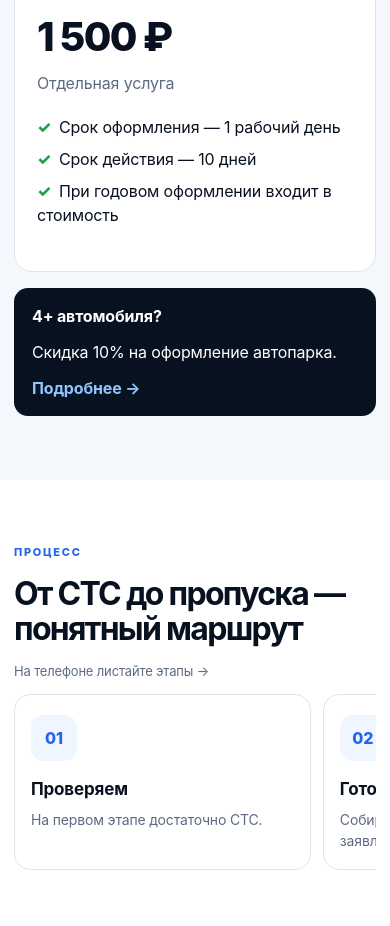
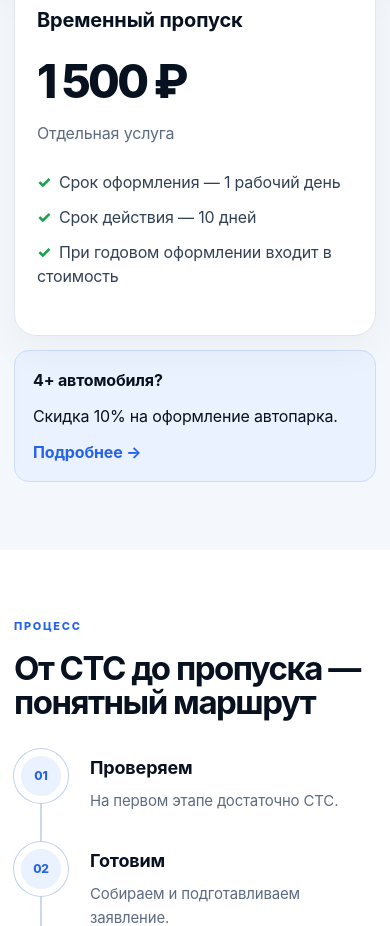
Before and after one commit to ZaKaTuJIa/routemsk, a plain HTML site: page index.html in a window 390 px wide. Shown: the part 2345-3271 px from the top of the page. Drawn offline with Linux system fonts and the light colour scheme.

Commit message:
design: rebuild pricing and six-step route timeline

```diff
--- a/index.html
+++ b/index.html
@@ -202,6 +202,24 @@ body{font-family:Inter,Segoe UI,Arial,sans-serif;color:var(--ink);letter-spacing
   .trust-grid{margin-top:24px;border-radius:16px}.trust-item{min-height:96px;padding:20px 16px;border-bottom:1px solid var(--line)}.trust-item:nth-child(2){border-right:0}.trust-item:nth-last-child(-n+2){border-bottom:0}.trust-item strong{font-size:19px}.trust-item span{font-size:12px}
 }
 @media(max-width:420px){.header-cta{font-size:0;min-width:72px}.header-cta::after{content:"СТС";font-size:13px}.hero h1{font-size:36px}.application-route span{font-size:11px}}
+/* Redesign B: asymmetric pricing and six-stop route timeline. */
+.section{padding:96px 0}.section-gray{background:var(--soft)}.section-head{max-width:820px;margin-bottom:42px}
+.section-head h2,.fleet h2,.final h2{font-size:clamp(38px,3.7vw,48px);line-height:1.04;letter-spacing:-2.2px}.section-head p{max-width:650px;margin-top:15px;font-size:17px;line-height:1.6}
+.price-grid{grid-template-columns:3fr 2fr;gap:18px;align-items:stretch}.card{position:relative;overflow:hidden;padding:32px;border-radius:22px;border-color:#dfe6f0;box-shadow:0 14px 40px rgba(15,23,42,.045)}
+.card.featured{border:1px solid #17243a;background:var(--ink-2);color:#fff;box-shadow:0 24px 60px rgba(8,17,31,.16)}.card.featured::before{content:"";position:absolute;inset:0 0 auto;height:6px;background:var(--blue)}
+.card.featured .tag{background:rgba(37,99,235,.18);color:#aac1ff}.card.featured p{color:#aebbd0}.card.featured li{color:#e6edf8}.card.featured .price{color:#fff}.card.featured .btn{box-shadow:none}
+.tag{padding:7px 11px;border-radius:999px}.card h3{font-size:20px}.price{margin:12px 0 5px;font-size:52px;letter-spacing:-2.8px}.card ul{gap:11px;margin:25px 0}.card li{color:#334155}.card .btn{min-width:220px}
+.fleet-banner{margin-top:14px;padding:18px 22px;border:1px solid #cddcff;border-radius:15px;background:#eaf1ff;color:var(--ink)}.fleet-banner a{color:var(--blue)}
+.process-wrap{overflow:visible;padding:4px 0 0}.route-process{position:relative;display:grid;grid-template-columns:repeat(6,1fr);gap:0;min-width:0}.route-process::before{display:block;left:7%;right:7%;top:27px;height:2px;background:#cad7ec}
+.route-step{min-height:190px;padding:0 12px;border:0;border-radius:0;background:transparent;box-shadow:none;text-align:left}.route-step:hover{border-color:transparent;transform:none;box-shadow:none}.route-step:hover .num{background:var(--blue);color:#fff}
+.route-step .num{position:relative;width:54px;height:54px;margin:0 0 18px;border:7px solid #fff;border-radius:50%;background:#eaf1ff;color:var(--blue);box-shadow:0 0 0 1px #bfd0ec;font-size:12px}.route-step h3{font-size:17px;margin:0 0 8px}.route-step p{font-size:14px;line-height:1.55}
+@media(max-width:1000px){.route-process{grid-template-columns:repeat(3,1fr);gap:24px 0}.route-process::before{display:none}.route-step{min-height:165px;padding:0 18px 0 0}.route-step .num{border-width:5px}}
+@media(max-width:700px){
+  .section{padding:68px 0}.section-head{margin-bottom:30px}.section-head h2,.fleet h2,.final h2{font-size:33px;letter-spacing:-1.5px}.section-head p{font-size:16px}
+  .price-grid{grid-template-columns:1fr}.card{padding:26px 22px}.card.featured{order:-1}.price{font-size:46px}.card .btn{width:100%}.fleet-banner{padding:17px 18px}
+  .mobile-swipe-hint{display:none}.process-wrap{overflow:visible;padding:0}.route-process{display:grid;grid-template-columns:1fr;gap:0}.route-process::before{display:block;left:26px;right:auto;top:27px;bottom:32px;width:2px;height:auto}
+  .route-step{position:relative;min-height:0;padding:0 0 30px 76px}.route-step:last-child{padding-bottom:0}.route-step .num{position:absolute;left:0;top:0;width:54px;height:54px;margin:0;border:7px solid #fff}.route-step h3{padding-top:5px;font-size:18px}.route-step p{font-size:15px}
+}
 @media(prefers-reduced-motion:reduce){html{scroll-behavior:auto}*,*::before,*::after{transition:none!important}.btn:hover,.upload-zone:hover,.route-step:hover,.proof-card:hover{transform:none}}
 </style>
 </head>
```
